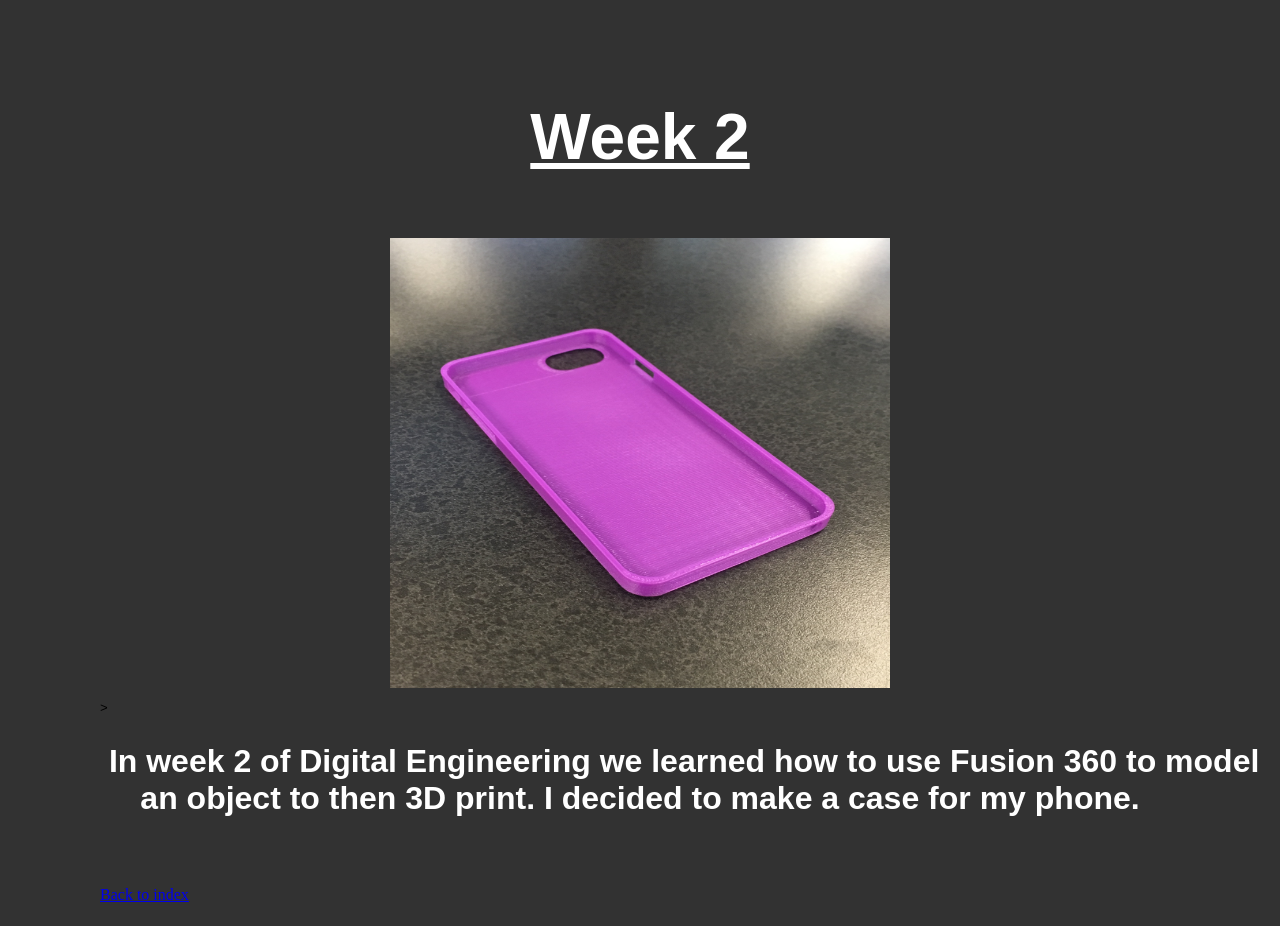
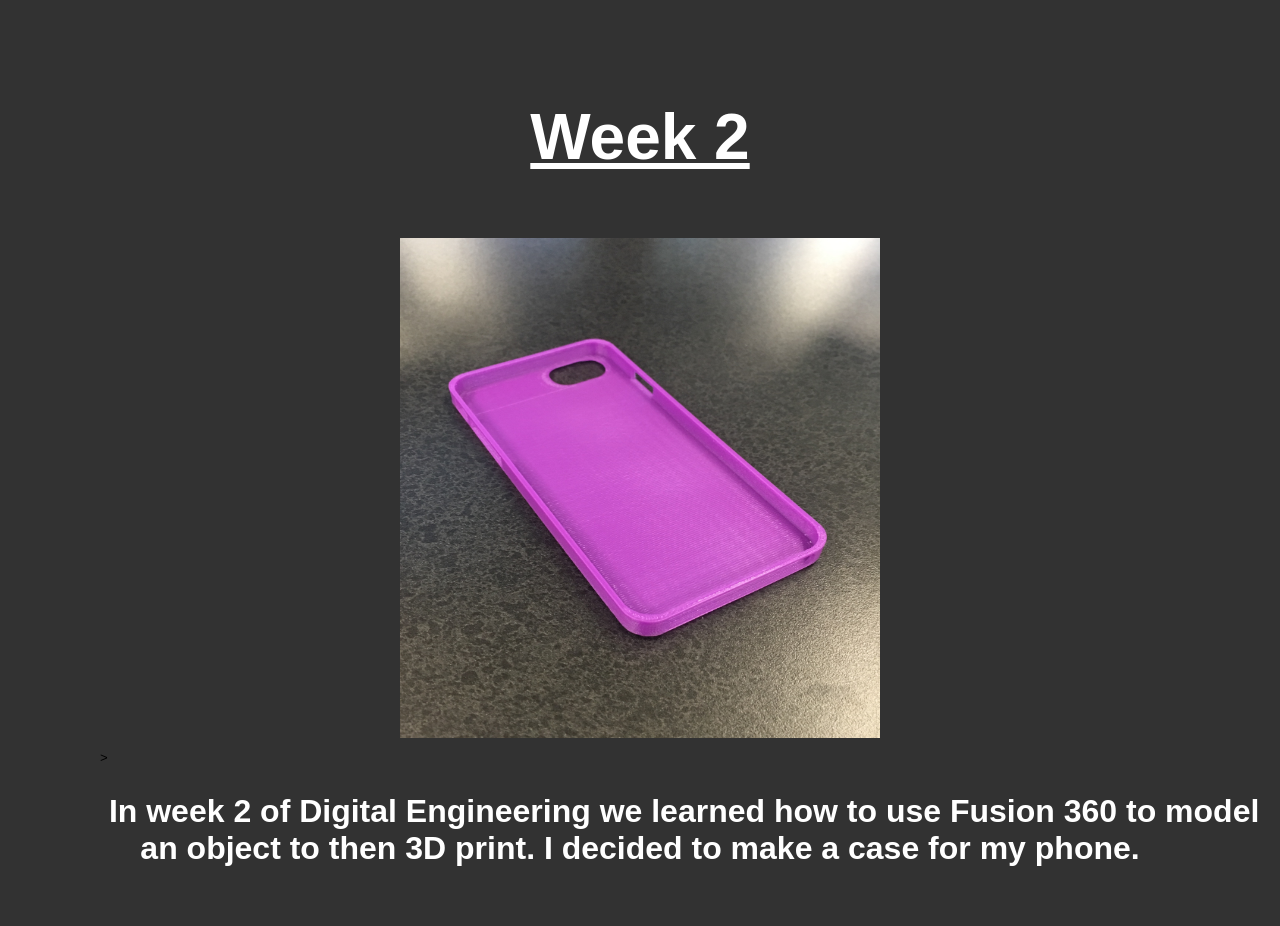
Before and after one commit to wrafab/birchb, a plain HTML site: page week2.html in a window 1280 px wide. Shown: the top 926 px of the page. Drawn offline with Linux system fonts and the light colour scheme.

Commit message:
Update week2.html

```diff
--- a/week2.html
+++ b/week2.html
@@ -17,7 +17,7 @@ background-color:rgb(50, 50, 50);
  Week 2
   </u></h3></p>
 <center>
-<img src="22.jpg" height="450" width="500"/>
+<img src="22.jpg" height="500" width="480"/>
   </center>
 <pre>
 <body topmargin="100" leftmargin="100" rightmargin="100">><h2> In week 2 of Digital Engineering we learned how to use Fusion 360 to model
```
